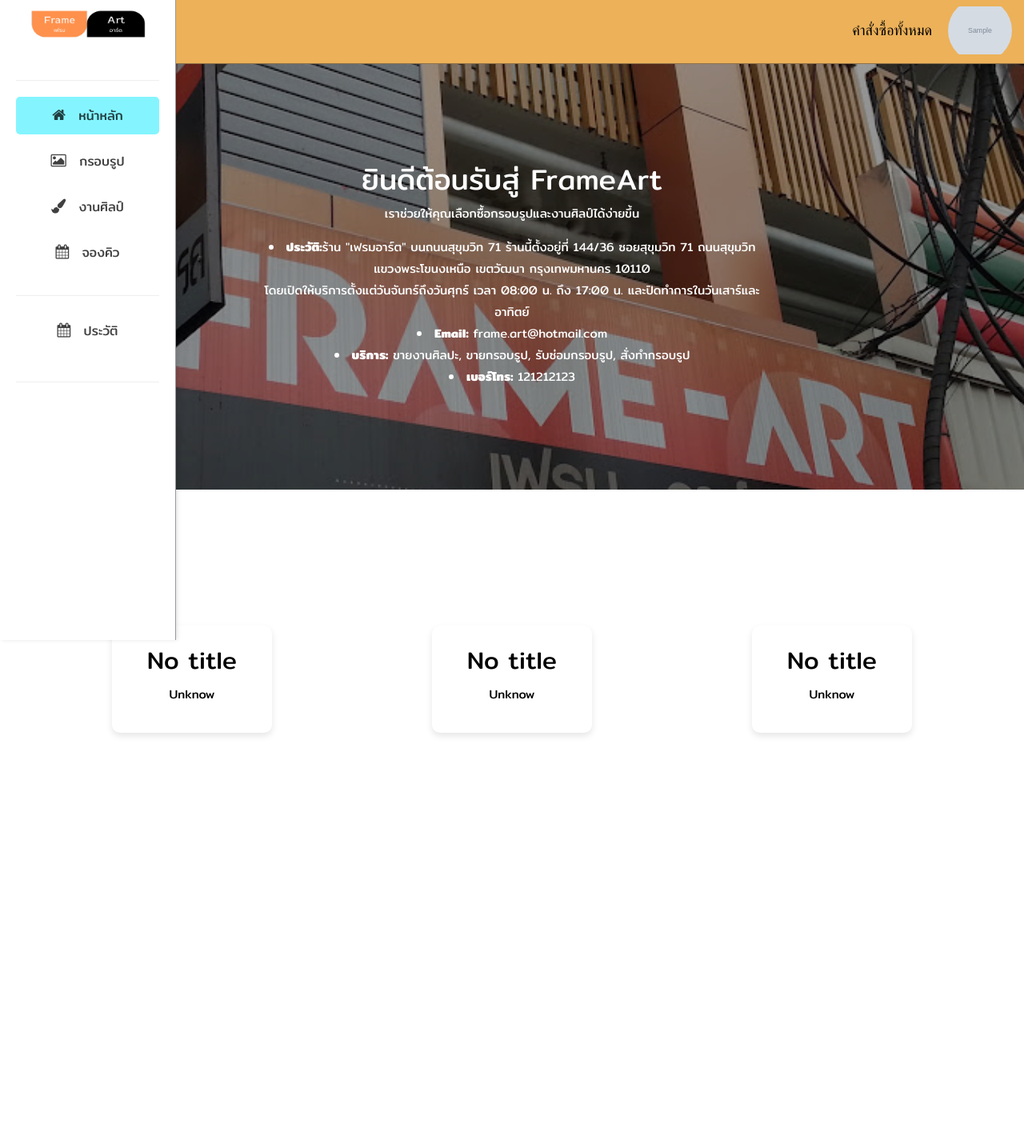
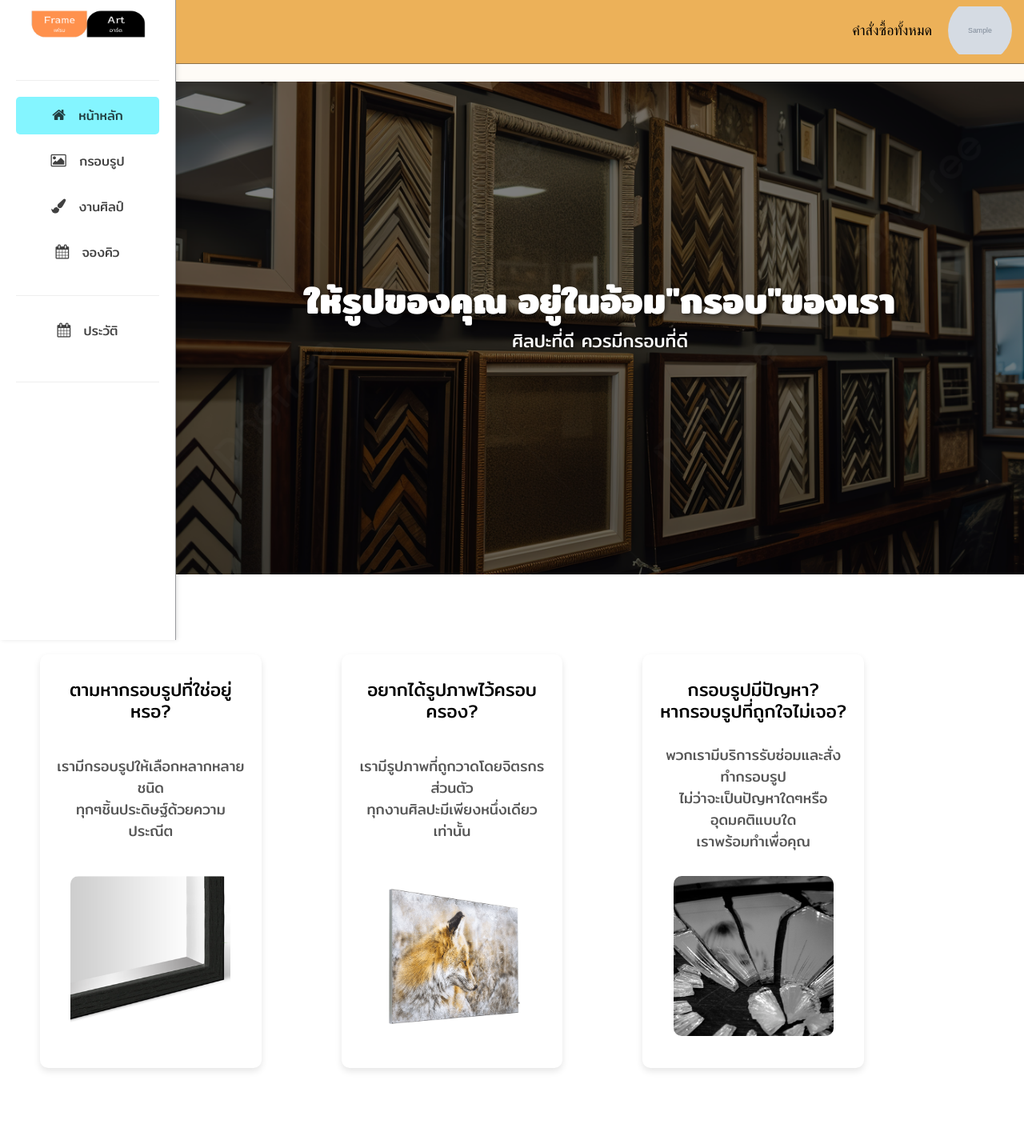
Before and after one commit to Sayorinne/Miniproject5-Remake, a PHP site: page /MiniProject5/CustomerHomepage.php in a window 1280 px wide. Shown: the whole page at 80% size. Before the commit the page ends 920 px from the top, so only its background shows below. Run offline with PHP 8.4, Linux system fonts and the light colour scheme; the visitor is signed in with stand-in values (Sample User, id 1); tables that the repository leaves empty or names only in its code hold one stand-in row (values such as "Sample post"); grey boxes marked "Sample" are stand-in pictures; some libraries are stand-ins or nearby versions.

Commit message:
make homepage more appealing

```diff
--- a/CSS/CustomerHomePage.css
+++ b/CSS/CustomerHomePage.css
@@ -1,68 +1,77 @@
-/* ตั้งค่าฟอนต์และสไตล์พื้นฐาน */
-body {
-    font-family: 'Mitr', sans-serif;
-    margin: 0;
-    padding: 0;
-    background-color: #f4f4f4;
-}
-
-
-/* สไตล์ Hero Section */
+/* Hero Section */
 .hero {
-    background: url('../Picture/frameartlogo.jpg') no-repeat center center/cover;
-    height: 700px;
+    background: url('../Picture/homepagebackground.jpg') no-repeat center center/cover;
+    position: relative; /* Make the hero section absolutely positioned */
+    top: 0;
+    left: 0;
+    width:  100%; /* Full width */
+    height: 77vh; /* Full viewport height */
     display: flex;
     justify-content: center;
     align-items: center;
     text-align: center;
     color: white;
-    width: 100%;
     margin: 0;
     padding: 0;
     box-sizing: border-box;
-    position: absolute;
-    top: 0;
-    left: 0;
+    z-index: 0; /* Ensure it stays behind other content */
 }
+
+/* Hero Content */
+.hero-content {
+    position: relative;
+    z-index: 2; /* Ensure the content stays above the background */
+    text-align: center;
+    color: white;
+}
+
+.hero-content h1 {
+    font-size: 3rem;
+    font-weight: bold;
+    margin-bottom: 20px;
+    text-shadow: 2px 2px 5px rgba(0, 0, 0, 0.5);
+}
+
+.hero-content p {
+    font-size: 1.5rem;
+    margin-bottom: 30px;
+    text-shadow: 1px 1px 3px rgba(0, 0, 0, 0.5);
+}
+
+.hero-content .cta-button {
+    background-color: #ff9900;
+    color: white;
+    padding: 15px 30px;
+    font-size: 1.2rem;
+    font-weight: bold;
+    border: none;
+    border-radius: 5px;
+    cursor: pointer;
+    text-decoration: none;
+    transition: background-color 0.3s ease;
+}
+
+.hero-content .cta-button:hover {
+    background-color: #cc7a00;
+}
+
+/* Overlay Effect */
 .hero::before {
-    content: "";
+    content: '';
     position: absolute;
     top: 0;
     left: 0;
     width: 100%;
     height: 100%;
-    background: rgba(0, 0, 0, 0.4);
+    background: rgba(0, 0, 0, 0.5); /* Dark overlay for better text visibility */
+    z-index: 1;
 }
 
-
-.hero-content {
-    position: absolute; /* ป้องกันการเลื่อนออกจากกลาง */
-    top: 50%;
-    left: 50%;
-    transform: translate(-50%, -50%); /* ย้ายไปตรงกลางจริง ๆ */
-    text-align: center;
-}
-
-
-.hero img {
-    width: 100%;  /* ปรับขนาดให้เต็ม */
-    height: 100%; /* ปรับความสูงให้เต็ม */
-    object-fit: cover; /* ป้องกันภาพผิดสัดส่วน */
-    border-radius: 0; /* เอาขอบมนออก */
-}
-
-/* สไตล์รูปภาพ */
-.w3-center img {
-    border: 1px solid #ddd;
-    padding: 10px;
-    border-radius: 50%;
-    transition: transform 0.3s;
-}
-
+/* Features Section */
 .features-container {
     background: white;
-    padding: 170px 100px;
-    margin-top: 470px; /* ลดค่านี้เพื่อลดระยะห่าง */
+    padding: 100px 50px;
+    margin: 0;
     position: relative;
     z-index: 1;
 }
@@ -70,20 +79,43 @@ body {
 .features {
     display: grid;
     grid-template-columns: repeat(3, 1fr);
-    gap: 200px;
-    max-width: 1000px;
-    margin: auto;
+    gap: 100px;
+    max-width: 1300px;
+    margin: 0 auto;
     text-align: center;
+    margin-right: 150px;
 }
 
 .feature {
     background: #fff;
+    display: flex;
+    flex-direction: column;
+    justify-content: space-between;
     padding: 20px;
     border-radius: 10px;
     box-shadow: 0 4px 8px rgba(0, 0, 0, 0.1);
     transition: transform 0.3s ease-in-out;
 }
 
+
+.feature img {
+    margin-top: 5%;
+ width: 200px;
+    height: 200px;
+    object-fit: cover;
+    border-radius: 10px;
+    margin-bottom: 20px;
+}
 .feature:hover {
     transform: translateY(-5px);
 }
+
+.feature h2 {
+    font-size: 1.5rem;
+    margin-bottom: 10px;
+}
+
+.feature p {
+    font-size: 1.2rem;
+    color: #555;
+}
--- a/CSS/style.css
+++ b/CSS/style.css
@@ -6,7 +6,6 @@ body {
   font-weight: 400;
   font-style: normal;
   line-height: 1.8em;
-  overflow-y: scroll;
   scrollbar-width: thin;
   margin: 0;
   padding: 0;
@@ -29,7 +28,6 @@ h1, h2, h3, span {
   margin-top: 8%;
   margin-left: 220px; /* Push content to the right to match sidebar width */
   width: calc(100% - 220px); /* Adjust width dynamically */
-  padding: 20px;
 }
 
 /* Content Wrapper */
--- a/CustomerHomepage.php
+++ b/CustomerHomepage.php
@@ -65,18 +65,8 @@ include "database.php";
             <section class="hero">
 
                 <div class="hero-content">
-            <h1>ยินดีต้อนรับสู่ FrameArt</h1>
-            <p>เราช่วยให้คุณเลือกซื้อกรอบรูปและงานศิลป์ได้ง่ายขึ้น
-            <li><b>ประวัติ:</b>ร้าน "เฟรมอาร์ต" บนถนนสุขุมวิท 71 ร้านนี้ตั้งอยู่ที่ 144/36
-                            ซอยสุขุมวิท 71 ถนนสุขุมวิท
-                            <br>แขวงพระโขนงเหนือ เขตวัฒนา กรุงเทพมหานคร 10110
-                            <br>โดยเปิดให้บริการตั้งแต่วันจันทร์ถึงวันศุกร์ เวลา 08:00 น. ถึง 17:00 น.
-                            และปิดทำการในวันเสาร์และอาทิตย์
-                        </li>
-                        <li><b>Email:</b> frame.art@hotmail.com</li>
-                        <li><b>บริการ:</b> ขายงานศิลปะ, ขายกรอบรูป, รับซ่อมกรอบรูป, สั่งทำกรอบรูป</li>
-                        <li><b>เบอร์โทร:</b> 121212123</li>
-            </p>
+                    <h1>ให้รูปของคุณ อยู่ในอ้อม"กรอบ"ของเรา</h1>
+                    <p>ศิลปะที่ดี ควรมีกรอบที่ดี </p>
                 </div>
         </div>
 
@@ -85,19 +75,37 @@ include "database.php";
     <div class="features-container">
         <section class="features">
             <div class="feature">
-            <h2>No title</h2>
-            <p>Unknow</p>
+                <h2>ตามหากรอบรูปที่ใช่อยู่หรอ?</h2>
+                <p>เรามีกรอบรูปให้เลือกหลากหลายชนิด <br> ทุกๆชิ้นประดิษฐ์ด้วยความประณีต</p>
+                <div>
+                    <img src="Picture/framehomepage.png" alt="Artwork">
+                </div>
+
+            </div>
+
+            <div class="feature">
+                <h2>อยากได้รูปภาพไว้ครอบครอง?</h2>
+                <p>เรามีรูปภาพที่ถูกวาดโดยจิตรกรส่วนตัว <br> ทุกงานศิลปะมีเพียงหนึ่งเดียวเท่านั้น</p>
+                <div>
+                    <img src="Picture/arthomepage.png" alt="Artwork">
+                </div>
             </div>
             <div class="feature">
-            <h2>No title</h2>
-            <p>Unknow</p>
+                <h2>กรอบรูปมีปัญหา?<br>
+                    หากรอบรูปที่ถูกใจไม่เจอ?</h2>
+                <p>
+                    พวกเรามีบริการรับซ่อมและสั่งทำกรอบรูป <br>
+                    ไม่ว่าจะเป็นปัญหาใดๆหรืออุดมคติแบบใด <br>
+                    เราพร้อมทำเพื่อคุณ </p>
+                <div>
+                    <img src="Picture/brokenframehomepage.jpg" alt="Artwork">
                 </div>
-        <div class="feature">
-            <h2>No title</h2>
-            <p>Unknow</p>
+
             </div>
+
         </section>
     </div>
 
 </body>
+
 </html>
```
Also changed, not shown: Picture/arthomepage.png (added), Picture/brokenframehomepage.jpg (added), Picture/framehomepage.png (added), Picture/homepagebackground.jpg (added). Lines whose indentation alone changed are shown as unchanged.
